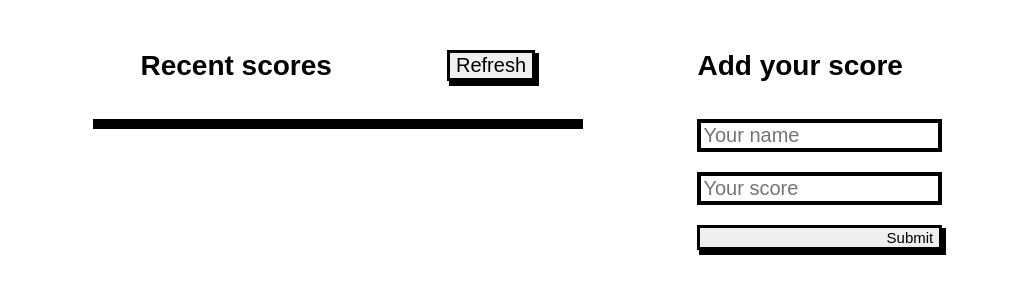
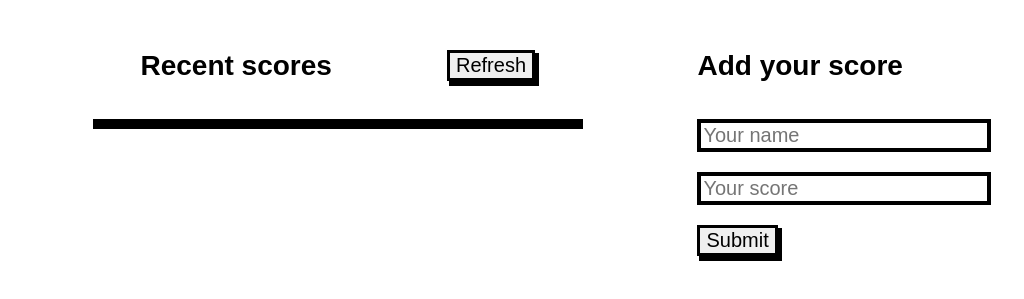
Before and after one commit to Mre55/Leaderboard, a website built with webpack: page src/index.html in a window 1280 px wide. Shown: the part 127-426 px from the top of the page, without its empty margins (0-1024 px from the left). Built offline with nearby package versions, Linux system fonts and the light colour scheme; no server answers.

Commit message:
Add style for the input field

```diff
--- a/src/index.html
+++ b/src/index.html
@@ -25,7 +25,9 @@
                     <input class="input-name" type="text" name="name" placeholder="Your name">
                     <input class="input-score" type="number" name="score" placeholder="Your score">
                 </form>
-                <button class="submit-btn">Submit</button>
+                <article class="submit-btn-article">
+                    <button class="submit-btn">Submit</button>
+                </article>
             </section>
         </div>
     </main>
--- a/src/style.css
+++ b/src/style.css
@@ -44,21 +44,15 @@ main h2 {
 }
 
 .add-section button {
-  font-size: 15px;
+  font-size: 20px;
   box-shadow: 3px 4px 0 1px;
   border: 3px solid;
-}
-
-.submit-btn {
-  display: flex;
-  justify-content: end;
-  width: 50%;
 }
 
 form {
   display: flex;
   flex-direction: column;
-  width: 50%;
+  width: 60%;
   gap: 20px;
   margin-bottom: 20px;
 }
```
